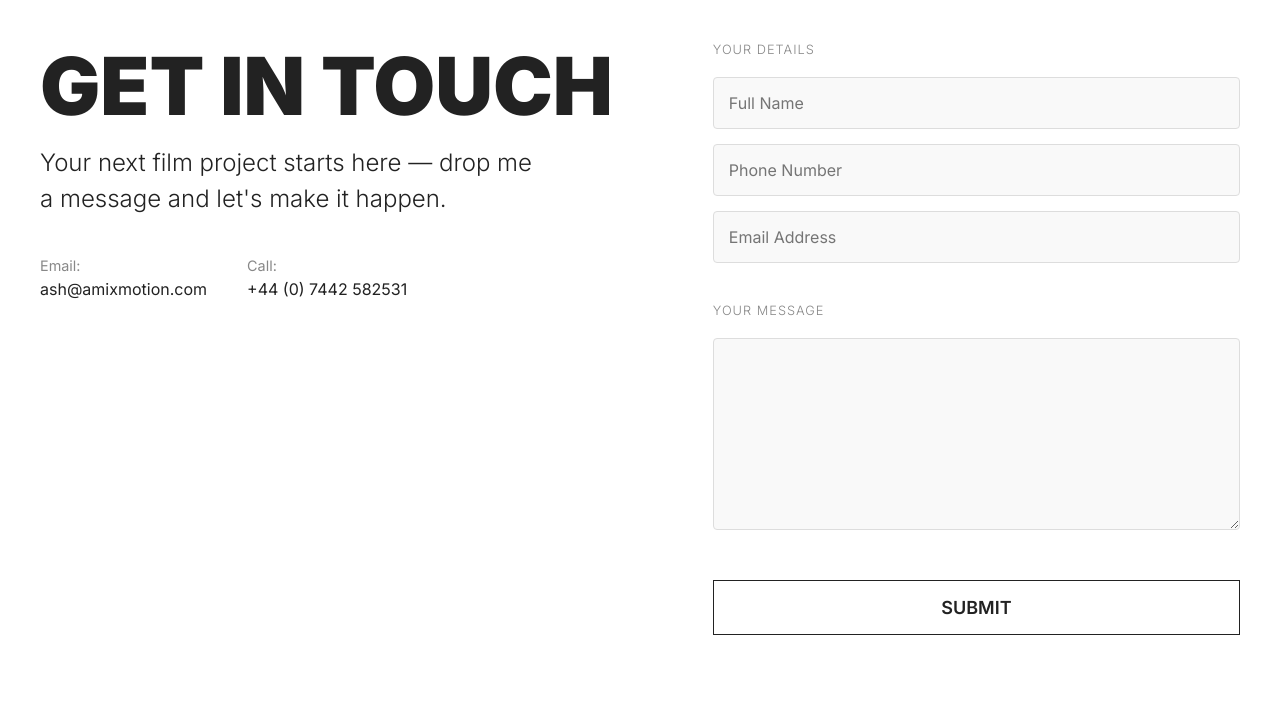
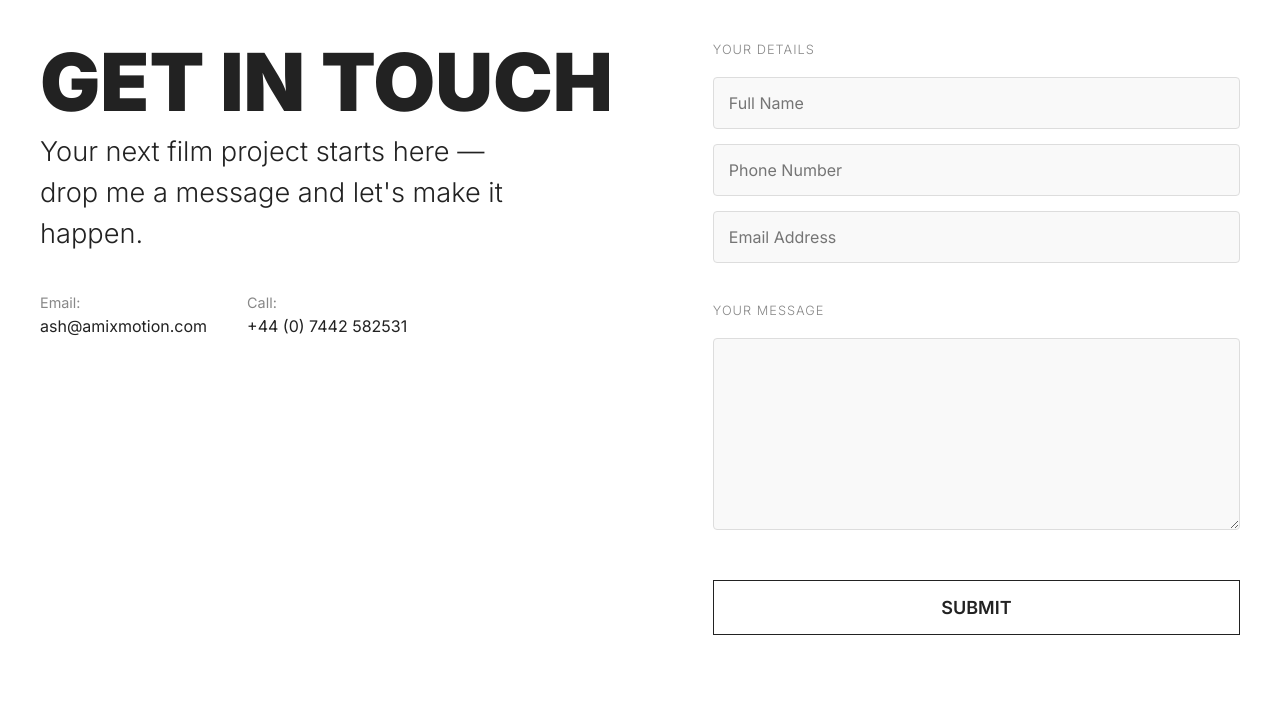
Before and after one commit to amixmotion-ash/Amixmotion-Website, a plain HTML site: page contact.html in a window 1280 px wide. Shown: the part 78-800 px from the top of the page. Drawn offline with Linux system fonts and the light colour scheme.

Commit message:
Update style.css

```diff
--- a/style.css
+++ b/style.css
@@ -317,8 +317,8 @@ footer { background-color: #000000; color: #ffffff; padding: 80px 40px; font-fam
     font-family: 'Inter', sans-serif;
     font-weight: 900; /* Extra-Bold */
     font-size: clamp(2.5rem, 8vw, 5rem); /* Adjusted font size for balance */
-    line-height: 1.1;
-    margin: 0 0 15px 0;
+    line-height: 1.0;
+    margin: 0 0 10px 0;
     text-transform: uppercase;
 
     /* THIS IS THE GUARANTEED FIX: It forces the text onto a single line */
@@ -327,7 +327,7 @@ footer { background-color: #000000; color: #ffffff; padding: 80px 40px; font-fam
 .contact-intro-subheadline {
     font-family: 'Inter', sans-serif;
     font-weight: 300; /* Light */
-    font-size: 1.5rem;
+    font-size: 1.7rem;
     line-height: 1.5;
     margin: 0 0 40px 0;
     max-width: 500px; /* Constrains the width for readability */
```
